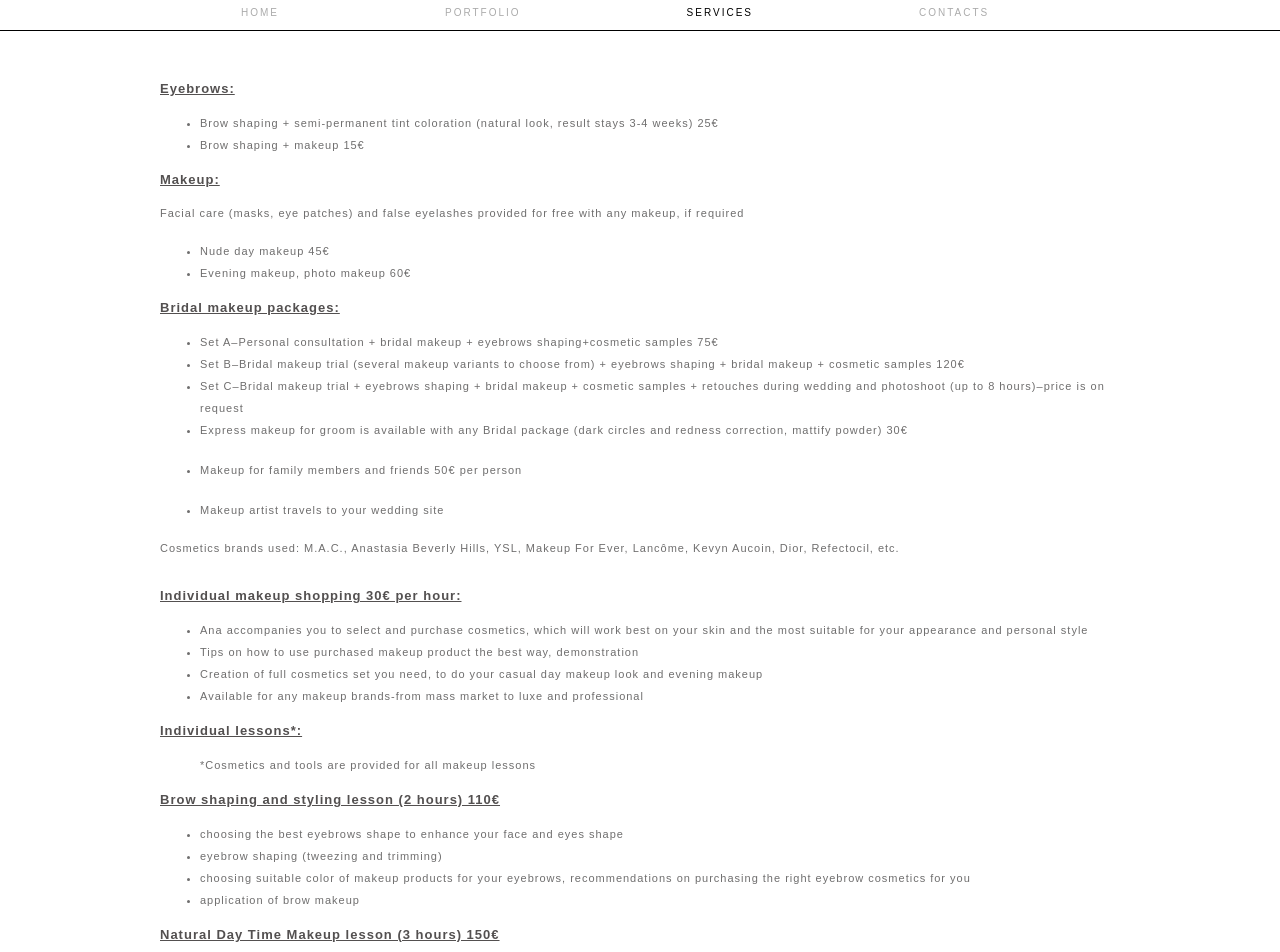
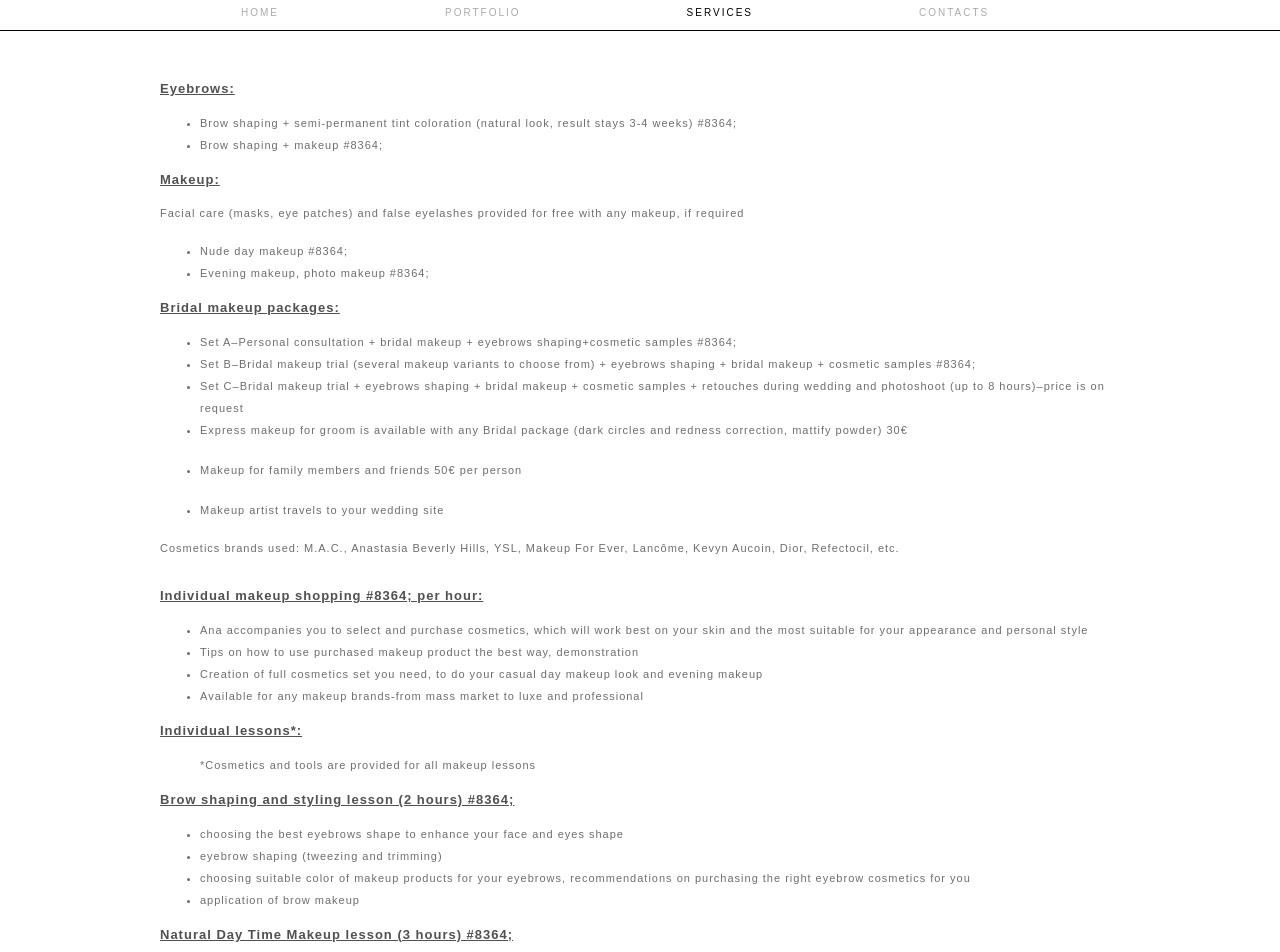
Before and after one commit to youngxfox/Ana-Japson, a plain HTML site: page services.html in a window 1280 px wide. Shown: the part 100-1052 px from the top of the page. Drawn offline with Linux system fonts and the light colour scheme; a web font is replaced by a local one.

Commit message:
prices deleted

```diff
--- a/services.html
+++ b/services.html
@@ -32,26 +32,26 @@
 				<div class="text">
 					<h2>Eyebrows:</h2>
 					<ul>
-						<li>Brow shaping + semi-permanent tint coloration (natural look, result stays 3-4 weeks) 25&#8364;</li>
-						<li>Brow shaping + makeup 15&#8364;</li>
+						<li>Brow shaping + semi-permanent tint coloration (natural look, result stays 3-4 weeks) #8364;</li>
+						<li>Brow shaping + makeup #8364;</li>
 					</ul>
 					<h2>Makeup:</h2>
 					<p>Facial care (masks, eye patches) and false eyelashes provided for free with any makeup, if required</p>
 					<ul>
-						<li>Nude day makeup 45&#8364;</li>
-						<li>Evening makeup, photo makeup 60&#8364;</li>
+						<li>Nude day makeup #8364;</li>
+						<li>Evening makeup, photo makeup #8364;</li>
 					</ul>
 					<h2>Bridal makeup packages:</h2>
 					<ul>
-						<li>Set A&#8211;Personal consultation + bridal makeup + eyebrows shaping+cosmetic samples 75&#8364;</li>
-						<li>Set B&#8211;Bridal makeup trial (several makeup variants to choose from) + eyebrows shaping + bridal makeup + cosmetic samples 120&#8364;</li>
+						<li>Set A&#8211;Personal consultation + bridal makeup + eyebrows shaping+cosmetic samples #8364;</li>
+						<li>Set B&#8211;Bridal makeup trial (several makeup variants to choose from) + eyebrows shaping + bridal makeup + cosmetic samples #8364;</li>
 						<li>Set C&#8211;Bridal makeup trial + eyebrows shaping + bridal makeup + cosmetic samples + retouches during wedding and photoshoot (up to 8 hours)&#8211;price is on request</li>
 						<li>Express makeup for groom is available with any Bridal package (dark circles and redness correction, mattify powder) 30&#8364;</li><br>
 						<li>Makeup for family members and friends 50&#8364; per person</li><br>
 						<li>Makeup artist travels to your wedding site</li>
 					</ul>
 					<p>Cosmetics brands used: M.A.C., Anastasia Beverly Hills, YSL, Makeup For Ever, Lancôme, Kevyn Aucoin, Dior, Refectocil, etc.</p><br>
-					<h2>Individual makeup shopping 30&#8364; per hour:</h2>
+					<h2>Individual makeup shopping #8364; per hour:</h2>
 					<ul>
 						<li>Ana accompanies you to select and purchase cosmetics, which will work best on your skin and the most suitable for your appearance and personal style</li>
 						<li>Tips on how to use purchased makeup product the best  way, demonstration</li>
@@ -60,14 +60,14 @@
 					</ul>
 					<h2>Individual lessons*:</h2>
 					<ul><p>*Cosmetics and tools are provided for all makeup lessons</p></ul>
-					<h2>Brow shaping and styling lesson (2 hours) 110&#8364;</h2>
+					<h2>Brow shaping and styling lesson (2 hours) #8364;</h2>
 					<ul>
 						<li>choosing the best eyebrows shape to enhance your face and eyes shape</li>
 						<li>eyebrow shaping (tweezing and trimming)</li>
 						<li>choosing suitable color of makeup products for your eyebrows, recommendations on purchasing the right eyebrow cosmetics for you</li>
 						<li>application of brow makeup</li>
 					</ul>
-					<h2>Natural Day Time Makeup lesson (3 hours) 150&#8364;</h2>
+					<h2>Natural Day Time Makeup lesson (3 hours) #8364;</h2>
 					<ul>
 						<li>preparing your skin for makeup</li>
 						<li>application of base, color corrector, concealer, foundation and powder</li>
@@ -80,7 +80,7 @@
 						<li>tips on technique how to create the makeup that lasts for 8-10 hours</li>
 						<li>recommendations on purchasing high quality and yet economical cosmetics products and tools</li>
 					</ul>
-					<h2>Evening Makeup lesson (3 hours) 150&#8364;</h2>
+					<h2>Evening Makeup lesson (3 hours) #8364;</h2>
 					<ul>
 						<li>preparing your skin for makeup</li>
 						<li>application of base, color corrector, concealer, foundation and powder</li>
```
